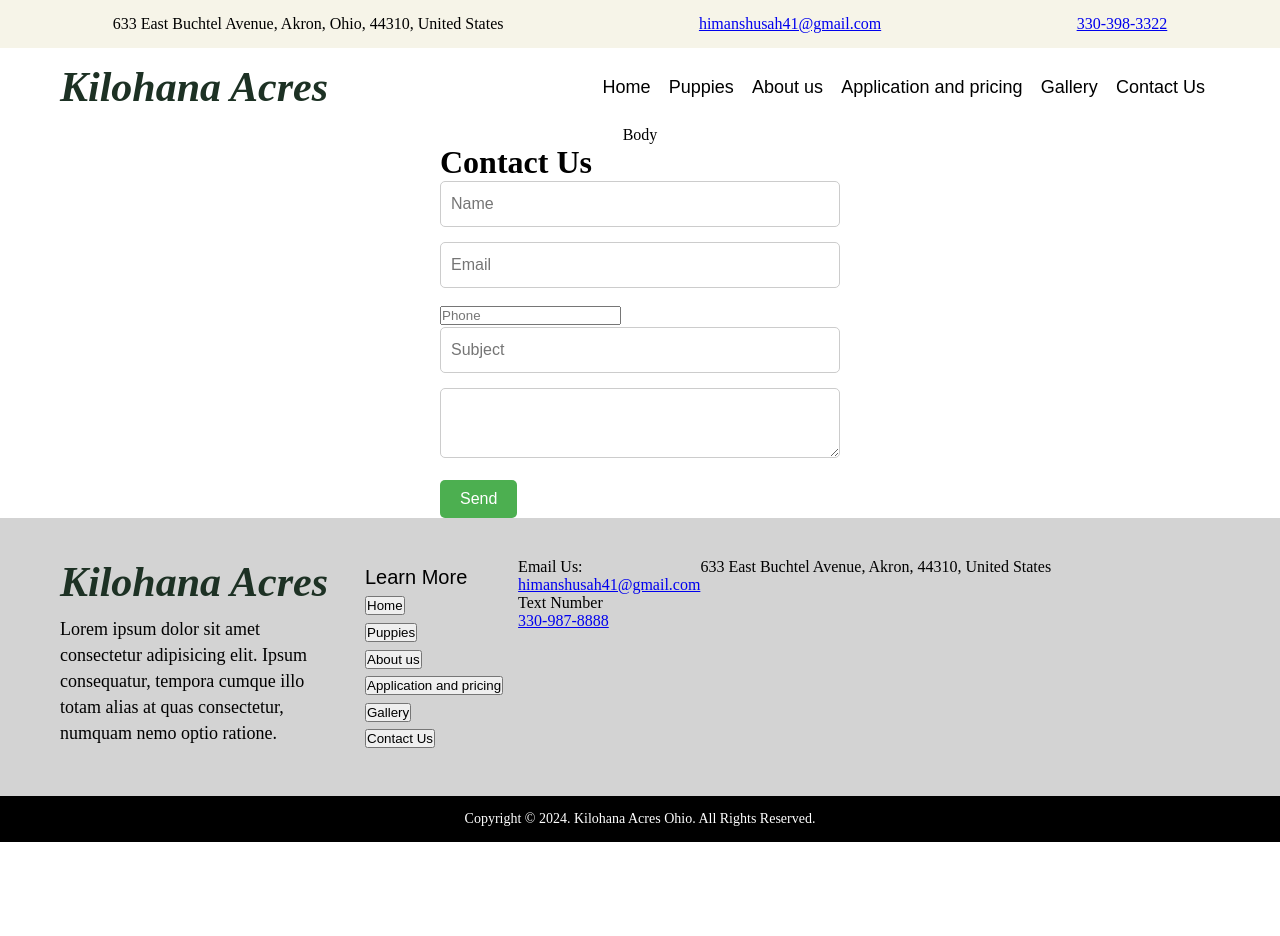
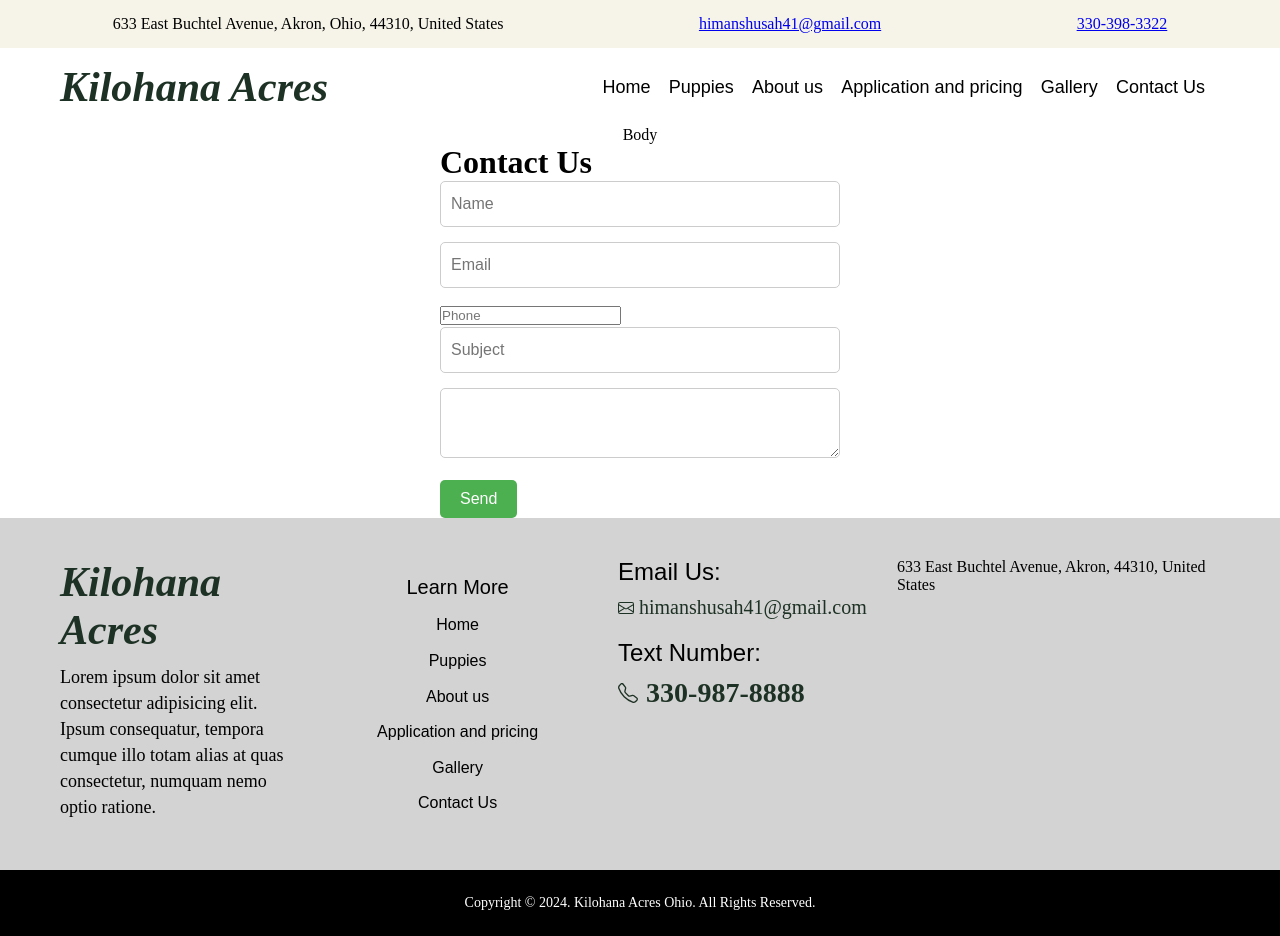
Before and after one commit to Sahhimanshu7/thePuppyProject, a website: page public/index.html in a window 1280 px wide. Before the commit the page ends 842 px from the top, so only its background shows below. Drawn offline with Linux system fonts and the light colour scheme.

Commit message:
Copyright, icons and stuff

```diff
--- a/package.json
+++ b/package.json
@@ -11,6 +11,7 @@
   "license": "ISC",
   "dependencies": {
     "body-parser": "^1.20.2",
+    "bootstrap-icons": "^1.11.2",
     "express": "^4.18.2",
     "nodemailer": "^6.9.7",
     "nodemon": "^3.0.2"
--- a/public/desktopStyle.css
+++ b/public/desktopStyle.css
@@ -141,6 +141,9 @@ input[type="submit"]:hover {
     flex-direction: column;
     padding: 0px 15px;
     justify-content: space-evenly;
+    align-items: center;
+    padding-left: 20px;
+    min-width: 20vw;
 }
 
 .explore h1{
@@ -149,6 +152,74 @@ input[type="submit"]:hover {
     font-family: Arial, Helvetica, sans-serif;
 }
 
+.explore-item{
+    background-color: lightgrey;
+    border: none;
+    cursor: pointer;
+
+    font-size: 16px;
+}
+
+.explore-item:hover{
+    font-size: 18px;
+    color: var(--orange);
+}
+.email-phone{
+    padding: 0px 35px;
+}
+
+.email-us{
+    display: flex;
+    flex-direction: column;
+
+    margin-bottom: 20px;
+}
+
+.email-us p{
+    font-size: 24px;
+    font-weight: 500;
+    font-family: Arial, Helvetica, sans-serif;
+    margin-bottom: 10px;
+}
+
+.email-us a{
+    text-decoration: none;
+    color: var(--green);
+    width: 102%;
+
+    font-size: 20px;
+    display: flex;
+    justify-content: space-between;
+    align-items: center;
+}
+
+.text-number{
+    display: flex;
+    flex-direction: column;
+
+    margin-bottom: 20px;
+}
+
+.text-number p{
+    font-size: 24px;
+    font-weight: 500;
+    font-family: Arial, Helvetica, sans-serif;
+    margin-bottom: 10px;
+}
+
+.text-number a{
+    text-decoration: none;
+    color: var(--green);
+
+    font-size: 28px;
+    font-weight: 900;
+    display: flex;
+    align-items: center;
+}
+
+.text-number a svg{
+    margin-right: 8px;
+}
 
 .second-footer{
     width: 100vw;
@@ -156,8 +227,7 @@ input[type="submit"]:hover {
     color: white;
     font-size: 14px;
     font-family: 'Times New Roman', Times, serif;
-
-    padding: 15px 0px;
+    padding: 25px 0px;
 
     display: flex;
     justify-content: center;
--- a/public/index.html
+++ b/public/index.html
@@ -119,7 +119,7 @@
                     </a>
                     <a href="/public/pages/puppies.html">
                         <button class="explore-item">
-                            Puppies
+                             Puppies
                         </button>
                     </a>
                     <a href="/public/pages/about-us.html">
@@ -146,11 +146,21 @@
                 <div class="email-phone">
                     <div class="email-us">
                         <p>Email Us:</p>
-                        <a href="mailto: himanshusah41@gmail.com">himanshusah41@gmail.com</a>
+                        <a href="mailto: himanshusah41@gmail.com">
+                            <svg xmlns="http://www.w3.org/2000/svg" width="16" height="16" fill="currentColor" class="bi bi-envelope" viewBox="0 0 16 16">
+                                <path d="M0 4a2 2 0 0 1 2-2h12a2 2 0 0 1 2 2v8a2 2 0 0 1-2 2H2a2 2 0 0 1-2-2zm2-1a1 1 0 0 0-1 1v.217l7 4.2 7-4.2V4a1 1 0 0 0-1-1zm13 2.383-4.708 2.825L15 11.105zm-.034 6.876-5.64-3.471L8 9.583l-1.326-.795-5.64 3.47A1 1 0 0 0 2 13h12a1 1 0 0 0 .966-.741M1 11.105l4.708-2.897L1 5.383z"/>
+                              </svg>
+                            himanshusah41@gmail.com
+                        </a>
                     </div>
                     <div class="text-number">
-                        <p>Text Number</p>
-                        <a href="tel: 3309878888" class="text-number-number">330-987-8888</a>
+                        <p>Text Number: </p>
+                        <a href="tel: 3309878888" class="text-number-number">
+                            <svg xmlns="http://www.w3.org/2000/svg" width="20" height="20" fill="currentColor" class="bi bi-telephone" viewBox="0 0 16 16">
+                                <path d="M3.654 1.328a.678.678 0 0 0-1.015-.063L1.605 2.3c-.483.484-.661 1.169-.45 1.77a17.568 17.568 0 0 0 4.168 6.608 17.569 17.569 0 0 0 6.608 4.168c.601.211 1.286.033 1.77-.45l1.034-1.034a.678.678 0 0 0-.063-1.015l-2.307-1.794a.678.678 0 0 0-.58-.122l-2.19.547a1.745 1.745 0 0 1-1.657-.459L5.482 8.062a1.745 1.745 0 0 1-.46-1.657l.548-2.19a.678.678 0 0 0-.122-.58L3.654 1.328zM1.884.511a1.745 1.745 0 0 1 2.612.163L6.29 2.98c.329.423.445.974.315 1.494l-.547 2.19a.678.678 0 0 0 .178.643l2.457 2.457a.678.678 0 0 0 .644.178l2.189-.547a1.745 1.745 0 0 1 1.494.315l2.306 1.794c.829.645.905 1.87.163 2.611l-1.034 1.034c-.74.74-1.846 1.065-2.877.702a18.634 18.634 0 0 1-7.01-4.42 18.634 18.634 0 0 1-4.42-7.009c-.362-1.03-.037-2.137.703-2.877L1.885.511z"/>
+                              </svg>
+                            330-987-8888
+                        </a>
                     </div>
                 </div>
                 <div class="address-socials">
@@ -167,5 +177,6 @@
             </div>
         </div>
     </div>
+
 </body>
 </html>
```
Also changed, not shown: 1 other file.
